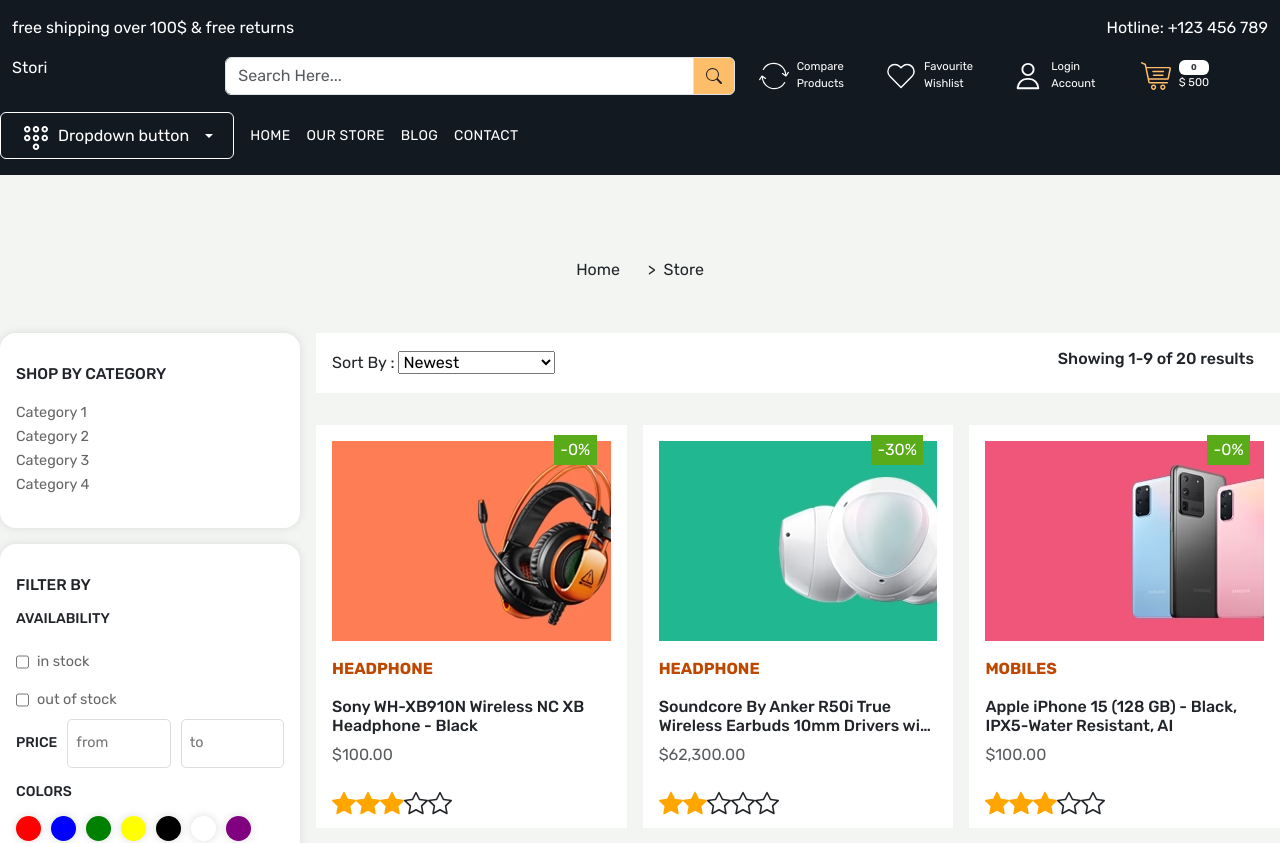
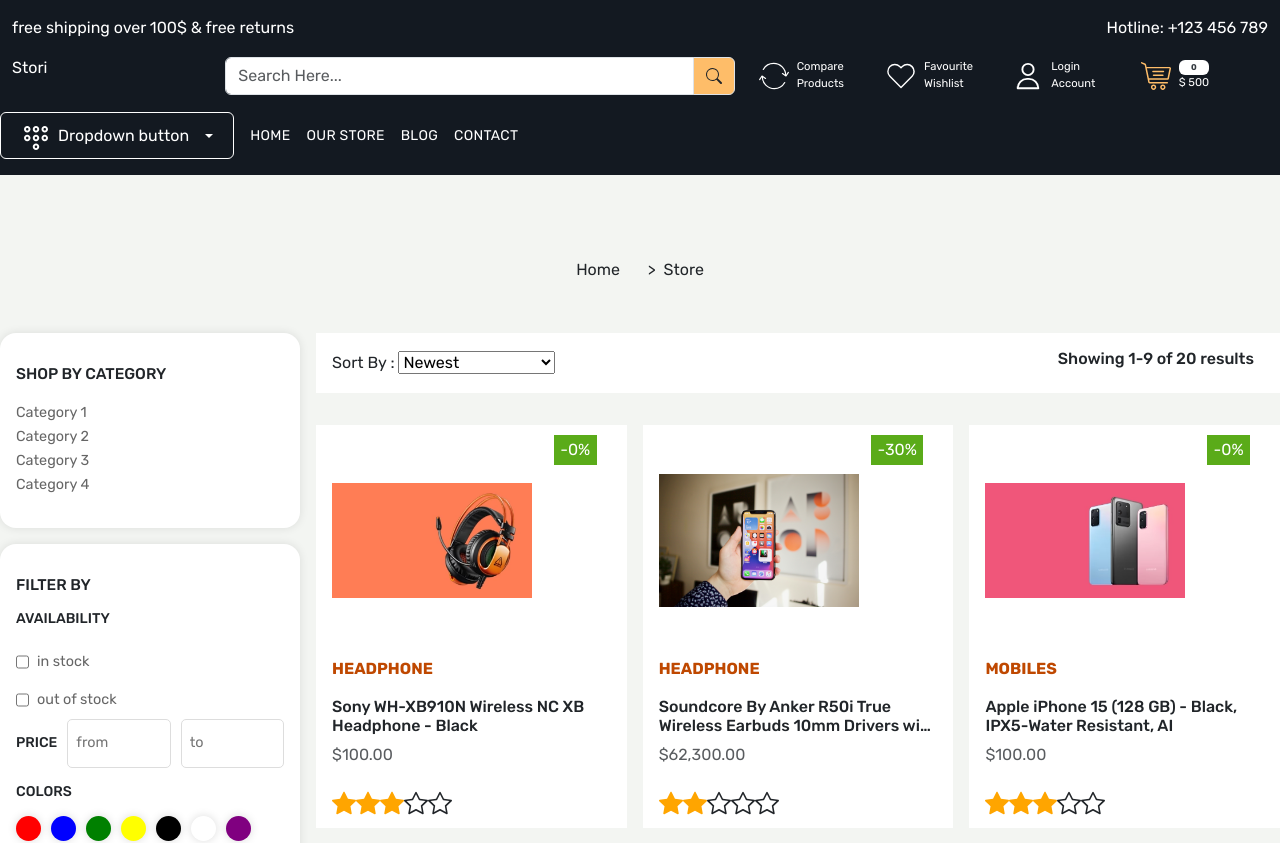
Before and after one commit to Karim-Muhammad/ecommerce, a React (Create React App) app: page /store in a window 1280 px wide. Shown: the top 843 px of the page. Built offline with nearby package versions, Linux system fonts and the light colour scheme.

Commit message:
fix some ui

```diff
--- a/src/components/shared/Grids/Grid.scss
+++ b/src/components/shared/Grids/Grid.scss
@@ -82,7 +82,7 @@
       }
     }
 
-    @media (max-width: 960px) {
+    @media (max-width: 610px) {
       & > div {
         display: flex;
         gap: 1rem;
--- a/src/components/shared/Products/Product1/ProductCard.scss
+++ b/src/components/shared/Products/Product1/ProductCard.scss
@@ -6,9 +6,9 @@
 
   .product-image {
     img {
-      width: 100%;
+      width: 200px;
       height: 200px;
-      object-fit: cover;
+      object-fit: contain;
     }
   }
 
--- a/src/components/shared/Products/Product1/index.jsx
+++ b/src/components/shared/Products/Product1/index.jsx
@@ -51,7 +51,7 @@
             <BsArrowDownUp />
           </Link>
         </div>
-        <div className="product wishlist">
+        <div className="product-wishlist">
           <Link to="/wishlist">
             <BsFillSuitHeartFill />
           </Link>
--- a/src/constants/special-products.js
+++ b/src/constants/special-products.js
@@ -11,7 +11,7 @@
   {
     id: 1,
     name: "Soundcore By Anker R50i True Wireless Earbuds 10mm Drivers with Big Bass, Bluetooth 5.3, 30H Playtime, IPX5-Water Resistant, AI",
-    image: "/images/headphone2.avif",
+    image: "/images/iphone-square.jpg",
     price: 89000,
     discount: 30,
     rate: 3,
@@ -29,7 +29,7 @@
   {
     id: 3,
     name: "mens ACTIV SPCIAL SPORT SHOES Sneaker",
-    image: "/images/shoes.webp",
+    image: "/images/iphone-square.jpg",
     price: 19900,
     discount: 50,
     rate: 2,
```
Also changed, not shown: public/images/iphone-square.jpg (added).
